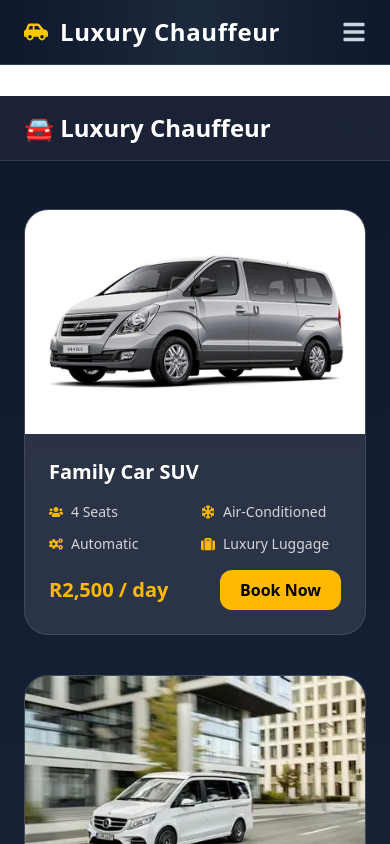
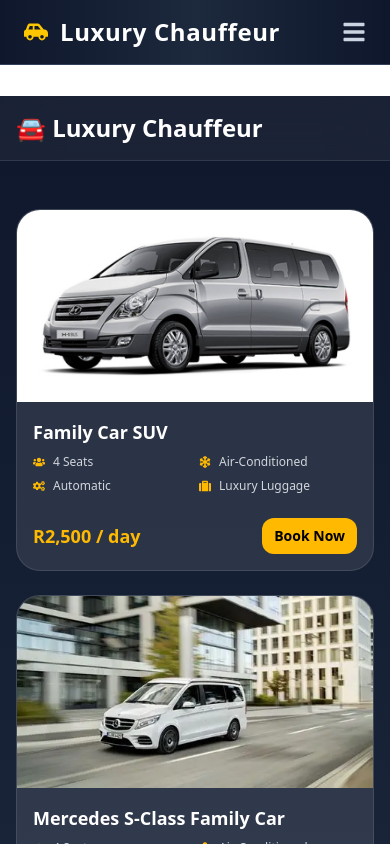
Before and after one commit to Matuku45/luxury-chauffeur-booking-system, a React (Vite) app: page / in a window 390 px wide. Shown: the top 844 px of the page. Built offline with nearby package versions, Linux system fonts and the light colour scheme.

Commit message:
responsive form

```diff
--- a/src/pages/Booking.jsx
+++ b/src/pages/Booking.jsx
@@ -91,7 +91,6 @@
       createdAt: new Date().toISOString(),
     };
 
-    // Save booking locally
     saveBookingToLocalStorage(bookingPayload);
 
     try {
@@ -114,7 +113,7 @@
 
       if (res.data?.url) {
         console.log("Redirecting to Ozow payment...");
-        window.location.href = res.data.url; // redirect to Ozow payment
+        window.location.href = res.data.url;
       } else {
         alert("⚠ Payment initiation failed.");
       }
@@ -131,31 +130,33 @@
     <section className="min-h-screen bg-gradient-to-b from-slate-900 via-slate-800 to-slate-900 text-white">
       {/* HEADER */}
       <header className="sticky top-0 z-40 backdrop-blur-xl bg-white/5 border-b border-white/10">
-        <div className="max-w-7xl mx-auto px-6 py-4 flex justify-between items-center">
+        <div className="max-w-7xl mx-auto px-4 sm:px-6 lg:px-8 py-4 flex justify-between items-center">
           <h1 className="text-2xl font-extrabold">🚘 Luxury Chauffeur</h1>
         </div>
       </header>
 
       {/* CAR LIST */}
-      <div className="px-6 py-12 max-w-7xl mx-auto">
-        <div className="grid gap-10 sm:grid-cols-2 lg:grid-cols-3">
+      <div className="px-4 sm:px-6 lg:px-8 py-12 max-w-7xl mx-auto">
+        <div className="grid gap-6 sm:grid-cols-2 lg:grid-cols-3">
           {cars.map((car) => (
             <motion.div
               key={car.reg}
               whileHover={{ y: -8 }}
-              className="rounded-3xl overflow-hidden bg-white/10 border border-white/10"
+              className="rounded-3xl overflow-hidden bg-white/10 border border-white/10 flex flex-col"
             >
-              <img src={car.image} alt={car.name} className="h-56 w-full object-cover" />
-              <div className="p-6 space-y-4">
-                <h3 className="text-xl font-bold">{car.name}</h3>
-                <div className="grid grid-cols-2 gap-3 text-sm text-gray-300">
-                  <Feature icon={<FaUsers />} label={`${car.seats} Seats`} />
-                  <Feature icon={<FaSnowflake />} label="Air-Conditioned" />
-                  <Feature icon={<FaCogs />} label="Automatic" />
-                  <Feature icon={<FaSuitcase />} label="Luxury Luggage" />
+              <img src={car.image} alt={car.name} className="h-48 sm:h-56 w-full object-cover" />
+              <div className="p-4 sm:p-6 space-y-3 flex-1 flex flex-col justify-between">
+                <div>
+                  <h3 className="text-lg sm:text-xl font-bold">{car.name}</h3>
+                  <div className="grid grid-cols-2 gap-2 sm:gap-3 text-sm text-gray-300 mt-2">
+                    <Feature icon={<FaUsers />} label={`${car.seats} Seats`} />
+                    <Feature icon={<FaSnowflake />} label="Air-Conditioned" />
+                    <Feature icon={<FaCogs />} label="Automatic" />
+                    <Feature icon={<FaSuitcase />} label="Luxury Luggage" />
+                  </div>
                 </div>
-                <div className="flex justify-between items-center">
-                  <p className="text-xl font-bold text-amber-400">
+                <div className="flex justify-between items-center mt-3">
+                  <p className="text-lg sm:text-xl font-bold text-amber-400">
                     R{car.pricePerDay.toLocaleString()} / day
                   </p>
                   <button
@@ -163,7 +164,7 @@
                       setSelectedCar(car);
                       setFormData((p) => ({ ...p, carRegNumber: car.reg }));
                     }}
-                    className="px-5 py-2 bg-amber-400 text-black rounded-xl font-bold"
+                    className="px-3 sm:px-5 py-2 bg-amber-400 text-black rounded-xl font-bold text-sm sm:text-base"
                   >
                     Book Now
                   </button>
@@ -177,47 +178,82 @@
       {/* BOOKING MODAL */}
       <AnimatePresence>
         {selectedCar && (
-          <motion.div className="fixed inset-0 z-50 bg-black/70 flex items-center justify-center">
+          <motion.div className="fixed inset-0 z-50 bg-black/80 flex items-center justify-center p-4 sm:p-6 overflow-auto">
             <motion.form
               onSubmit={handleSubmit}
-              className="bg-white text-black max-w-lg w-full p-6 rounded-3xl space-y-4 relative"
+              className="bg-white text-black w-full max-w-md sm:max-w-lg md:max-w-xl p-4 sm:p-6 rounded-3xl space-y-4 relative"
             >
               <button
                 type="button"
                 onClick={() => setSelectedCar(null)}
-                className="absolute top-4 right-4 text-gray-400"
+                className="absolute top-3 right-3 text-gray-400 sm:top-4 sm:right-4"
               >
-                <FaTimes />
+                <FaTimes size={20} />
               </button>
 
-              <h2 className="text-2xl font-bold">Book {selectedCar.name}</h2>
+              <h2 className="text-xl sm:text-2xl font-bold mb-2">Book {selectedCar.name}</h2>
 
               <Input label="First Name" icon={<FaUsers />}>
-                <input name="firstName" required onChange={handleChange} className="form-input w-full" />
+                <input
+                  name="firstName"
+                  required
+                  onChange={handleChange}
+                  className="form-input w-full text-sm sm:text-base"
+                />
               </Input>
 
               <Input label="Last Name" icon={<FaUsers />}>
-                <input name="lastName" required onChange={handleChange} className="form-input w-full" />
+                <input
+                  name="lastName"
+                  required
+                  onChange={handleChange}
+                  className="form-input w-full text-sm sm:text-base"
+                />
               </Input>
 
               <Input label="Car Registration" icon={<FaCogs />}>
-                <input value={formData.carRegNumber} readOnly className="form-input w-full bg-gray-100" />
+                <input
+                  value={formData.carRegNumber}
+                  readOnly
+                  className="form-input w-full bg-gray-100 text-sm sm:text-base"
+                />
               </Input>
 
               <Input label="Pick-up Date" icon={<FaCalendarAlt />}>
-                <input type="date" name="pickUpDate" required onChange={handleChange} className="form-input w-full" />
+                <input
+                  type="date"
+                  name="pickUpDate"
+                  required
+                  onChange={handleChange}
+                  className="form-input w-full text-sm sm:text-base"
+                />
               </Input>
 
               <Input label="Pick-up Location" icon={<FaMapMarkerAlt />}>
-                <input name="pickUpLocation" required onChange={handleChange} className="form-input w-full" />
+                <input
+                  name="pickUpLocation"
+                  required
+                  onChange={handleChange}
+                  className="form-input w-full text-sm sm:text-base"
+                />
               </Input>
 
               <Input label="Final Location" icon={<FaMapMarkerAlt />}>
-                <input name="finalLocation" required onChange={handleChange} className="form-input w-full" />
+                <input
+                  name="finalLocation"
+                  required
+                  onChange={handleChange}
+                  className="form-input w-full text-sm sm:text-base"
+                />
               </Input>
 
               <Input label="Reason" icon={<FaSuitcase />}>
-                <select name="bookingReason" required onChange={handleChange} className="form-input w-full">
+                <select
+                  name="bookingReason"
+                  required
+                  onChange={handleChange}
+                  className="form-input w-full text-sm sm:text-base"
+                >
                   <option value="">Select</option>
                   {BOOKING_REASONS.map((r) => (
                     <option key={r}>{r}</option>
@@ -226,7 +262,12 @@
               </Input>
 
               <Input label="Phone Number" icon={<FaPhone />}>
-                <input name="clientPhone" required onChange={handleChange} className="form-input w-full" />
+                <input
+                  name="clientPhone"
+                  required
+                  onChange={handleChange}
+                  className="form-input w-full text-sm sm:text-base"
+                />
               </Input>
 
               <Input label="Number of Days" icon={<FaCalendarAlt />}>
@@ -236,16 +277,18 @@
                   min={1}
                   value={formData.days}
                   onChange={handleChange}
-                  className="form-input w-full"
+                  className="form-input w-full text-sm sm:text-base"
                 />
               </Input>
 
-              <p className="text-lg font-bold text-amber-500">
+              <p className="text-base sm:text-lg font-bold text-amber-500">
                 Total: R{(selectedCar.pricePerDay * (formData.days || 1)).toLocaleString()}
               </p>
 
-              {/* Submit button is now type="submit" */}
-              <button type="submit" className="w-full py-3 bg-slate-900 text-white rounded-xl font-bold">
+              <button
+                type="submit"
+                className="w-full py-3 bg-slate-900 text-white rounded-xl font-bold text-sm sm:text-base"
+              >
                 Confirm Booking & Pay
               </button>
             </motion.form>
@@ -258,15 +301,15 @@
 
 /* ================= SMALL COMPONENTS ================= */
 const Feature = ({ icon, label }) => (
-  <div className="flex items-center gap-2">
+  <div className="flex items-center gap-2 text-xs sm:text-sm">
     <span className="text-amber-400">{icon}</span>
     <span>{label}</span>
   </div>
 );
 
 const Input = ({ label, icon, children }) => (
-  <div>
-    <label className="flex items-center gap-2 font-semibold mb-1">
+  <div className="mb-2">
+    <label className="flex items-center gap-2 font-semibold text-sm sm:text-base mb-1">
       {icon} {label}
     </label>
     {children}
```
